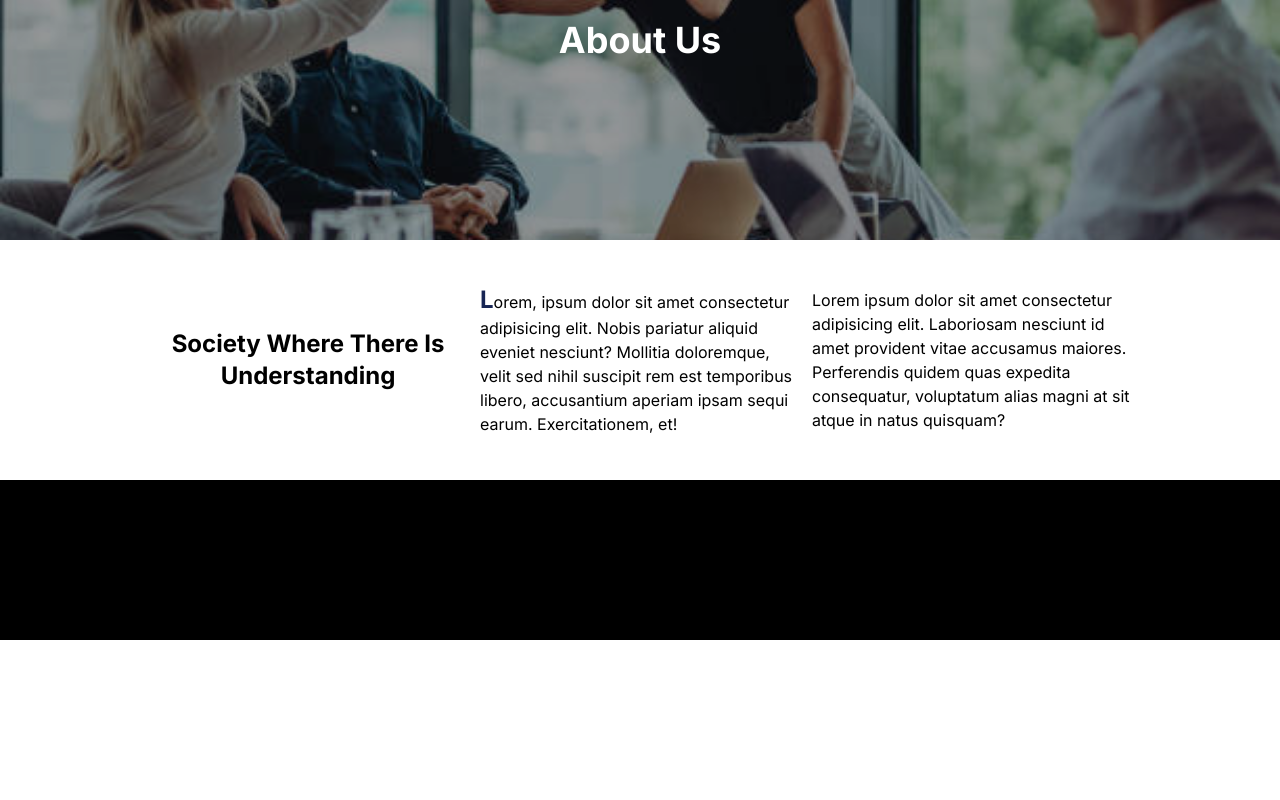
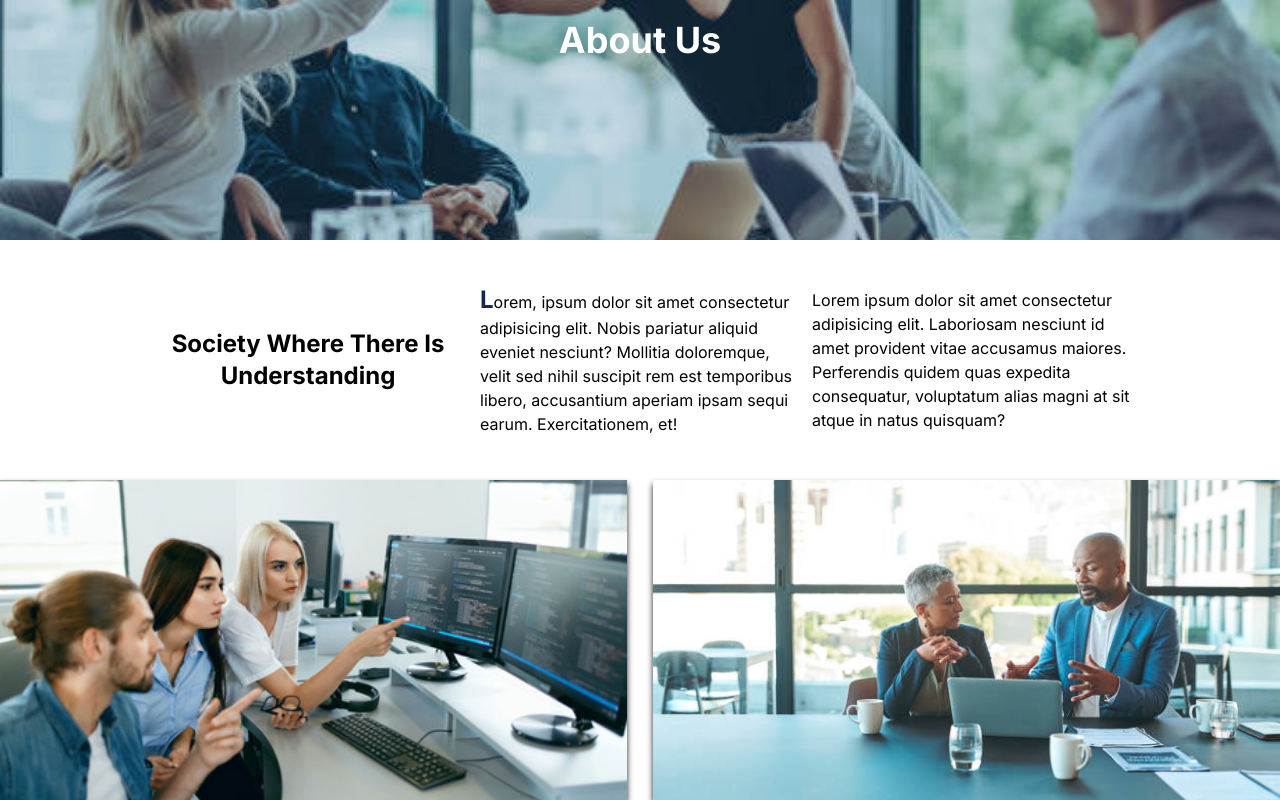
Before and after one commit to tchasinga/devservice, a Next.js app: page / in a window 1280 px wide. Shown: the part 1050-1850 px from the top of the page. Before the commit the page ends 1690 px from the top, so only its background shows below. Built offline with nearby package versions, Linux system fonts and the light colour scheme.

Commit message:
Add illustration images

```diff
--- a/src/app/Components/About.jsx
+++ b/src/app/Components/About.jsx
@@ -4,11 +4,12 @@ function About() {
   return (
     <div className="bg-black h-screen w-full">
       <div className="about-section h-[50vh] w-full relative">
-        <div className="absolute inset-0 bg-black opacity-40"></div>
+        <div className="absolute inset-0 bg-sky-800 opacity-20"></div>
         <div className="relative flex justify-center items-center h-full w-full">
           <h1 className="text-white text-4xl font-bold">About Us</h1>
         </div>
       </div>
+      {/* second section */}
       <div className="flex bg-white h-[30vh] w-full gap-3 justify-center items-center">
         <div className="w-[25%]">
           <h3 className="text-2xl text-center text-black font-bold">
@@ -34,6 +35,10 @@ function About() {
           </p>
         </div>
       </div>
+      <div className="flex bg-white w-full h-[40vh] gap-[2%]">
+        <div className="sectionA w-[49%] shadow-custom-dark"></div>
+        <div className="sectionB w-[49%] shadow-custom-dark"></div>
+      </div>
     </div>
   );
 }
--- a/src/app/globals.css
+++ b/src/app/globals.css
@@ -19,3 +19,16 @@
   background-size: cover;
   background-position: center;
 }
+
+.sectionA {
+  background-image: url("./Components/Images/IT.jpg");
+  background-repeat: no-repeat;
+  background-size: cover;
+  background-position: center;
+}
+.sectionB {
+  background-image: url("./Components/Images/Appdevelopment.jpg");
+  background-repeat: no-repeat;
+  background-size: cover;
+  background-position: center;
+}
--- a/tailwind.config.js
+++ b/tailwind.config.js
@@ -32,6 +32,10 @@ module.exports = {
           },
         },
       },
+      boxShadow: {
+        "custom-light": "0 4px 6px rgba(255, 255, 255, 0.1)",
+        "custom-dark": "0 4px 6px rgba(0, 0, 0, 0.9)",
+      },
     },
   },
   plugins: [],
```
Also changed, not shown: src/app/Components/Images/Appdevelopment.jpg (added), src/app/Components/Images/IT.jpg (added).
